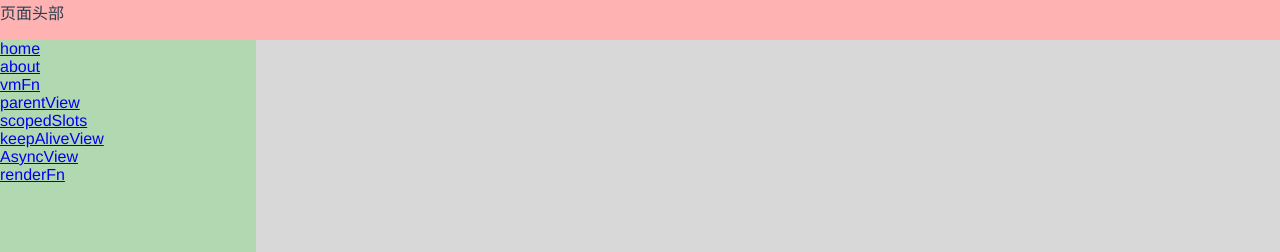
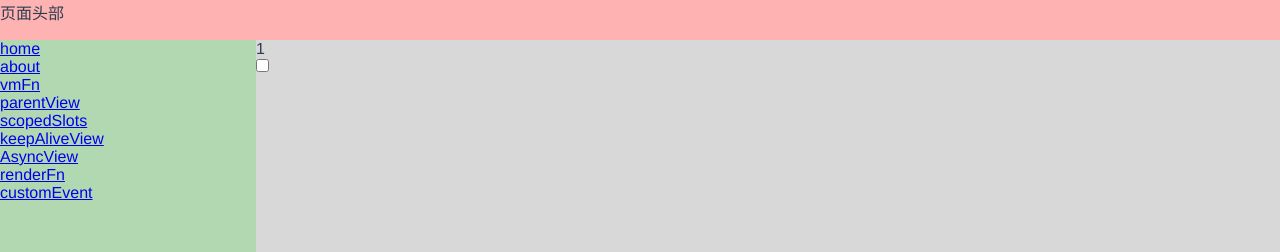
Before and after one commit to A189861A/vue2-demo, a Vue app: page /customEvent in a window 1280 px wide. Shown: the top 252 px of the page. Built offline with nearby package versions, Linux system fonts and the light colour scheme.

Commit message:
【web】【issue_id=xxx】语法糖 v-model

```diff
--- /dev/null
+++ b/src/components/baseCheckbox.vue
@@ -0,0 +1,24 @@
+<template>
+    <div>
+        <input
+            type="checkbox"
+            v-bind:checked="checked"
+            v-on:change="$emit('change', $event.target.checked)"
+            >
+    </div>
+</template>
+<script>
+// 一个组件上的 v-model 默认会利用名为 value 的 prop 和名为 input 的事件，
+// 但是像单选框、复选框等类型的输入控件可能会将 value attribute 用于不同的目的。
+// model 选项可以用来避免这样的冲突
+
+export default {
+    model: {
+        prop: 'checked',
+        event: 'change'
+    },
+    props: {
+        checked: Boolean
+    },
+}
+</script>
--- a/src/router/index.js
+++ b/src/router/index.js
@@ -47,6 +47,11 @@ const routes = [
     path: '/renderFn',
     name: 'renderFn',
     component: () => import(/* webpackChunkName: "renderFn" */ '../views/renderFn.vue')
+  },
+  {
+    path: '/customEvent',
+    name: 'customEvent',
+    component: () => import(/* webpackChunkName: "customEvent" */ '../views/customEvent.vue')
   }
 ]
 
--- /dev/null
+++ b/src/views/customEvent.vue
@@ -0,0 +1,44 @@
+<template>
+    <div class="customEvent">1
+        <baseCheckbox v-model="lovingVue"></baseCheckbox>
+    </div>
+</template>
+<script>
+// 一个组件上的 v-model 默认会利用名为 value 的 prop 和名为 input 的事件，但是像单选框、复选框等类型的输入控件可能会将 value attribute 用于不同的目的。model 选项可以用来避免这样的冲突
+// const baseCheckbox = {
+//   model: {
+//     prop: 'checked',
+//     event: 'change'
+//   },
+//   props: {
+//     checked: Boolean
+//   },
+//   data(){
+//     return {
+//     }
+//   },
+//   methods: {
+//     changeHandle(e) {
+//       let checked = e.target.checked;
+//       this.$parent.lovingVue = checked
+//     }
+//   },
+//   render () {
+//     return (<input type="checkbox" checked={this.checked} onChange={this.changeHandle} />)
+//   }
+// }
+
+import baseCheckbox from '../components/baseCheckbox.vue'
+export default {
+    data(){
+        return {
+            lovingVue: false,
+        }
+    },
+    components: {
+        baseCheckbox
+    },
+    methods: {
+    }
+}
+</script>
```
